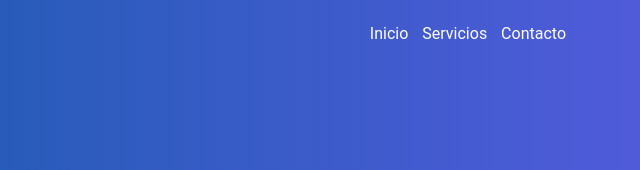
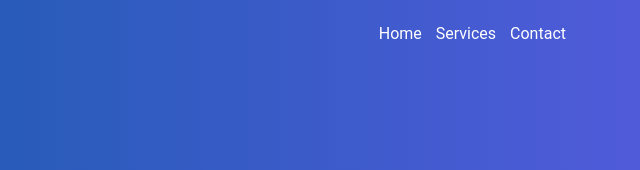
Before and after one commit to eduin888/Renthusband, a plain HTML site: page index.html in a window 1280 px wide. Shown: the top 170 px of the page, 640-1280 px from the left. Drawn offline with Linux system fonts and the light colour scheme.

Commit message:
Update index.html

```diff
--- a/index.html
+++ b/index.html
@@ -12,9 +12,9 @@
             <div class="contenedor">
                 <h1>RentHusband</h1>
                 <nav>
-                    <a href="#">Inicio</a>
-                    <a href="#">Servicios</a>
-                    <a href="#">Contacto</a>
+                    <a href="#">Home</a>
+                    <a href="#">Services</a>
+                    <a href="#">Contact</a>
                 </nav>
             </div>
         </div>
```
